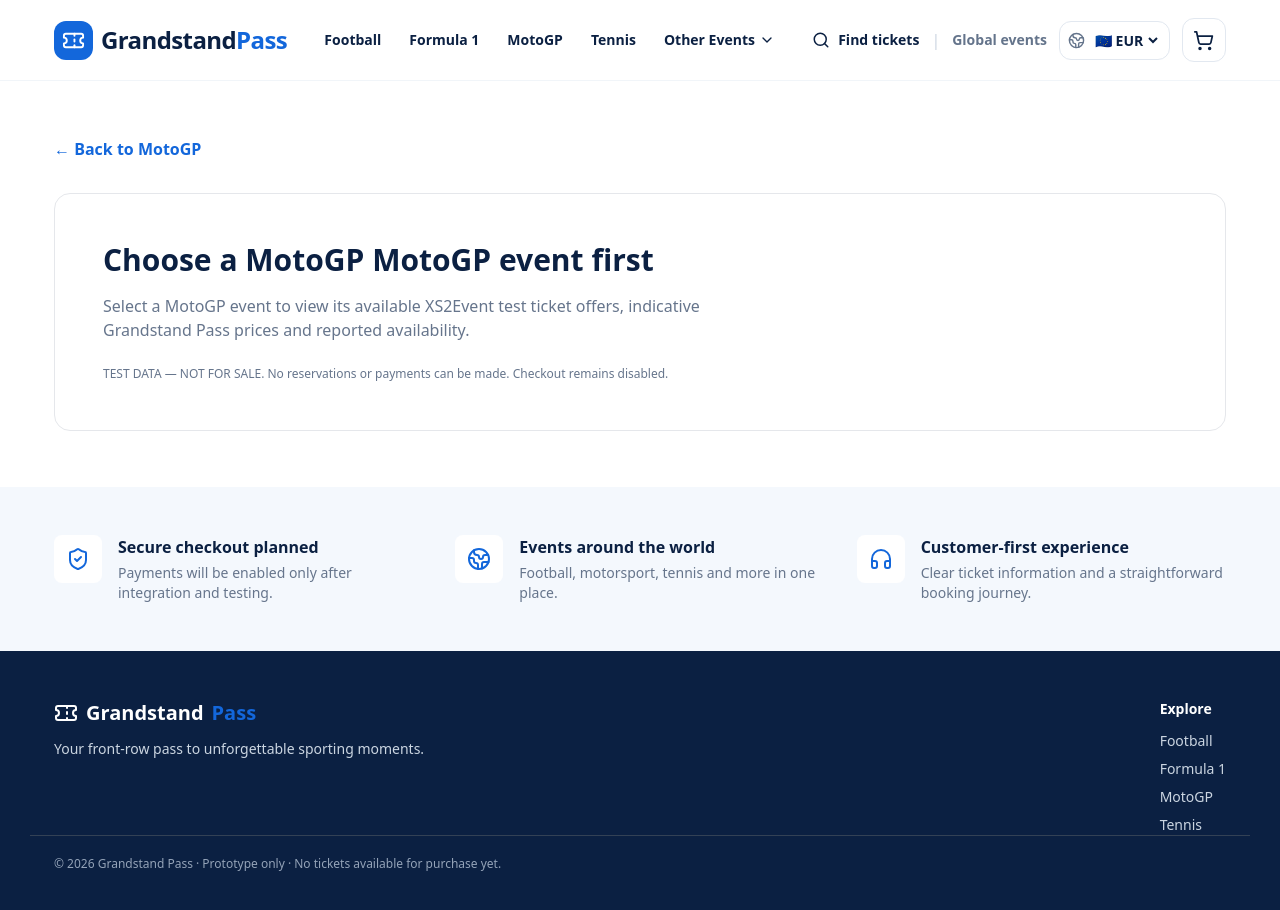
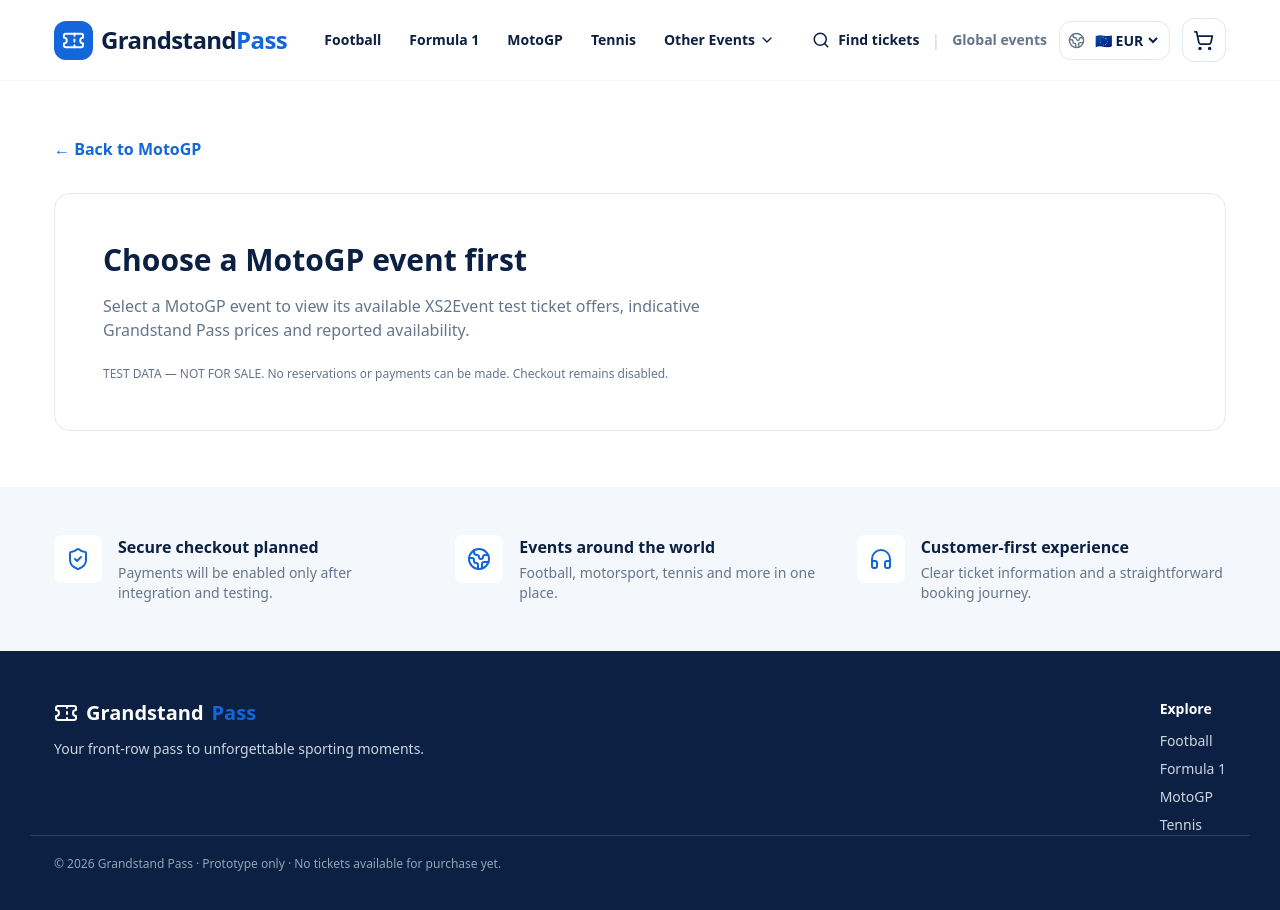
Before and after one commit to gpmotorsporttours-ai/GrandstandPass, a Next.js app: page /motogp/tickets in a window 1280 px wide. Shown: the top 910 px of the page. Built offline with nearby package versions, Linux system fonts and the light colour scheme.

Commit message:
Enable USD supplier pricing for MotoGP tickets

```diff
--- a/app/motogp/tickets/page.tsx
+++ b/app/motogp/tickets/page.tsx
@@ -168,9 +168,11 @@ async function getSellingPrice(
   const netRateMinor = ticket.net_rate;
 
   if (
-    (currency !== 'EUR' && currency !== 'GBP') ||
+    (currency !== 'EUR' &&
+      currency !== 'GBP' &&
+      currency !== 'USD') ||
+    typeof netRateMinor !== 'number' ||
     !Number.isSafeInteger(netRateMinor) ||
-    typeof netRateMinor !== 'number' ||
     netRateMinor <= 0
   ) {
     return null;
@@ -300,7 +302,7 @@ export default async function MotoGPTicketsPage({
 
         <section className="mt-8 rounded-2xl border bg-white p-8 md:p-12">
           <h1 className="text-2xl md:text-3xl font-black text-navy">
-            Choose a MotoGP MotoGP event first
+            Choose a MotoGP event first
           </h1>
 
           <p className="muted mt-4 max-w-2xl">
```
